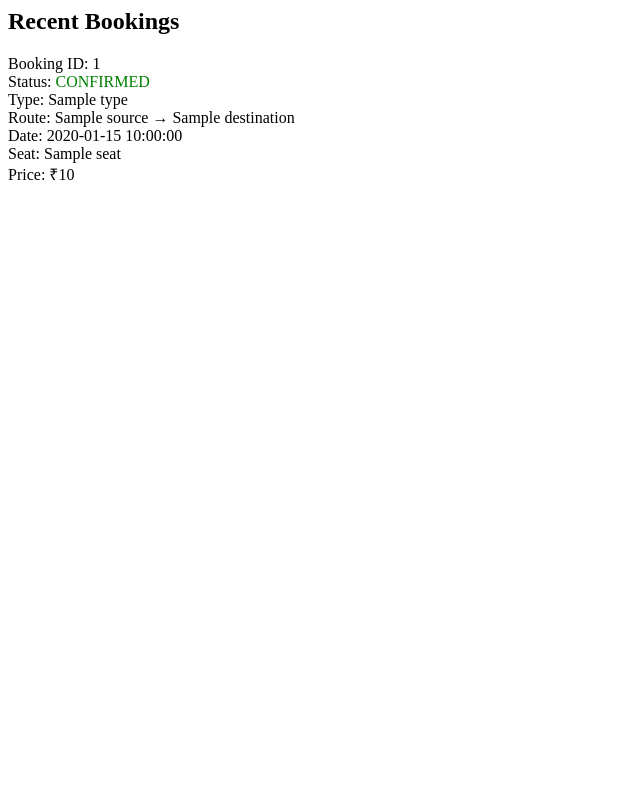
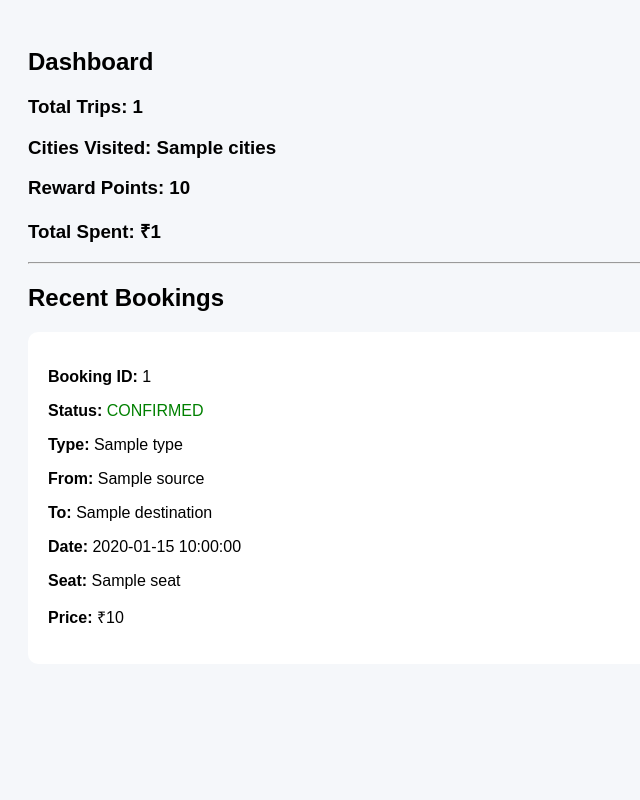
Before and after one commit to abdulmusawwir2/TravelGo-aws, a Flask app: template templates/dashboard.html in a window 1280 px wide. Shown: the whole page, without its empty margins (0-640 px from the left). Run offline with Flask 3, Linux system fonts and the light colour scheme; the template is opened without the code that fills it: most values are stand-ins (such as "Sample title", 1, 10 or a date in 2020).

Commit message:
Refactor dashboard HTML structure and styling

```diff
--- a/templates/dashboard.html
+++ b/templates/dashboard.html
@@ -1,57 +1,59 @@
+<!DOCTYPE html>
+<html lang="en">
+<head>
+<meta charset="UTF-8">
+<title>Dashboard</title>
+
+<style>
+body {
+    font-family: Arial;
+    background: #f5f7fa;
+    padding: 20px;
+}
+
+.card {
+    background: white;
+    padding: 20px;
+    margin-bottom: 15px;
+    border-radius: 10px;
+}
+</style>
+
+</head>
+
+<body>
+
+<h2>Dashboard</h2>
+
+<h3>Total Trips: {{ total_trips }}</h3>
+<h3>Cities Visited: {{ cities }}</h3>
+<h3>Reward Points: {{ reward_points }}</h3>
+<h3>Total Spent: ₹{{ total_saved }}</h3>
+
+<hr>
+
 <h2>Recent Bookings</h2>
-
-{% if bookings %}
-
-<div class="bookings-list">
 
 {% for b in bookings %}
 
-<div class="booking-card">
+<div class="card">
 
-    <div class="booking-row">
-        <span class="label">Booking ID:</span>
-        <span class="value">{{ b.id if b.id else "N/A" }}</span>
-    </div>
+<p><b>Booking ID:</b> {{ b.id if b.id else "N/A" }}</p>
+<p><b>Status:</b> <span style="color:green;">CONFIRMED</span></p>
 
-    <div class="booking-row">
-        <span class="label">Status:</span>
-        <span class="value" style="color:green;">CONFIRMED</span>
-    </div>
-
-    <div class="booking-row">
-        <span class="label">Type:</span>
-        <span class="value">{{ b.type }}</span>
-    </div>
-
-    <div class="booking-row">
-        <span class="label">Route:</span>
-        <span class="value">{{ b.source }} → {{ b.destination }}</span>
-    </div>
-
-    <div class="booking-row">
-        <span class="label">Date:</span>
-        <span class="value">{{ b.date }}</span>
-    </div>
-
-    <div class="booking-row">
-        <span class="label">Seat:</span>
-        <span class="value">{{ b.seat }}</span>
-    </div>
-
-    <div class="booking-row">
-        <span class="label">Price:</span>
-        <span class="value">₹{{ b.price }}</span>
-    </div>
+<p><b>Type:</b> {{ b.type }}</p>
+<p><b>From:</b> {{ b.source }}</p>
+<p><b>To:</b> {{ b.destination }}</p>
+<p><b>Date:</b> {{ b.date }}</p>
+<p><b>Seat:</b> {{ b.seat }}</p>
+<p><b>Price:</b> ₹{{ b.price }}</p>
 
 </div>
 
 {% endfor %}
 
-</div>
-
-{% else %}
-<p>No bookings yet</p>
-{% endif %}
+</body>
+</html>
 
 <!-- <!DOCTYPE html>
 <html lang="en">
```
